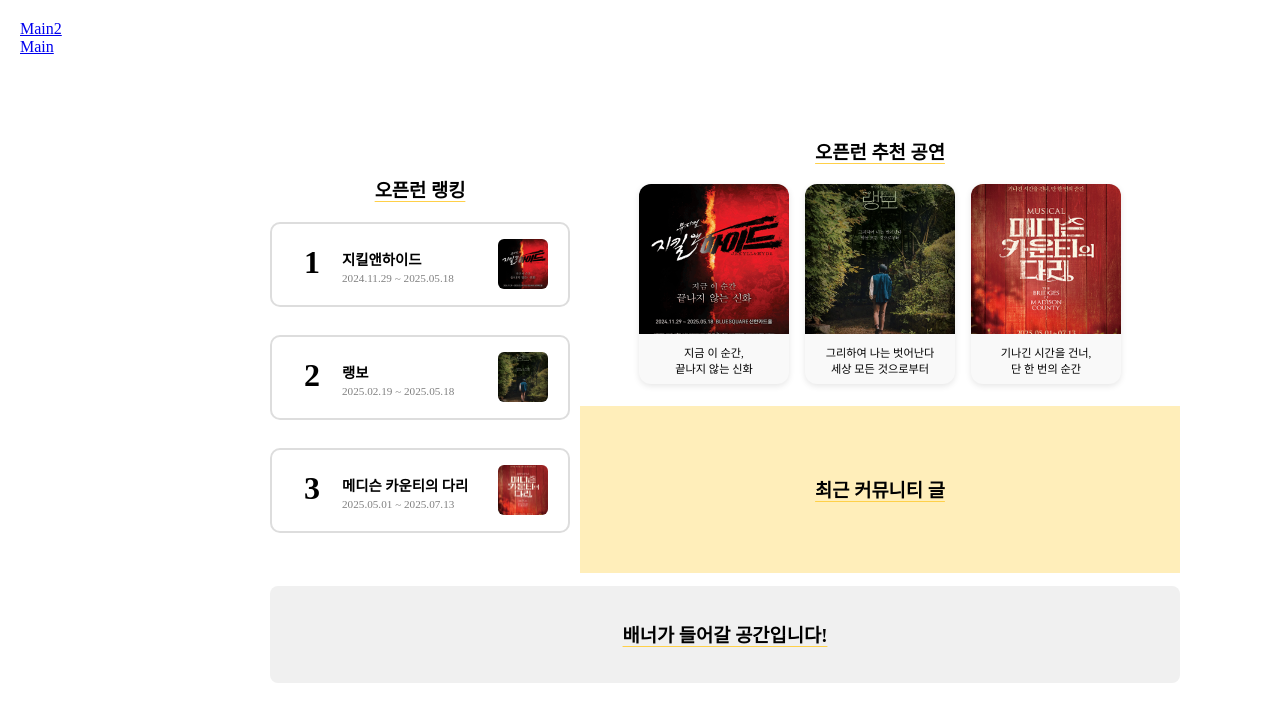
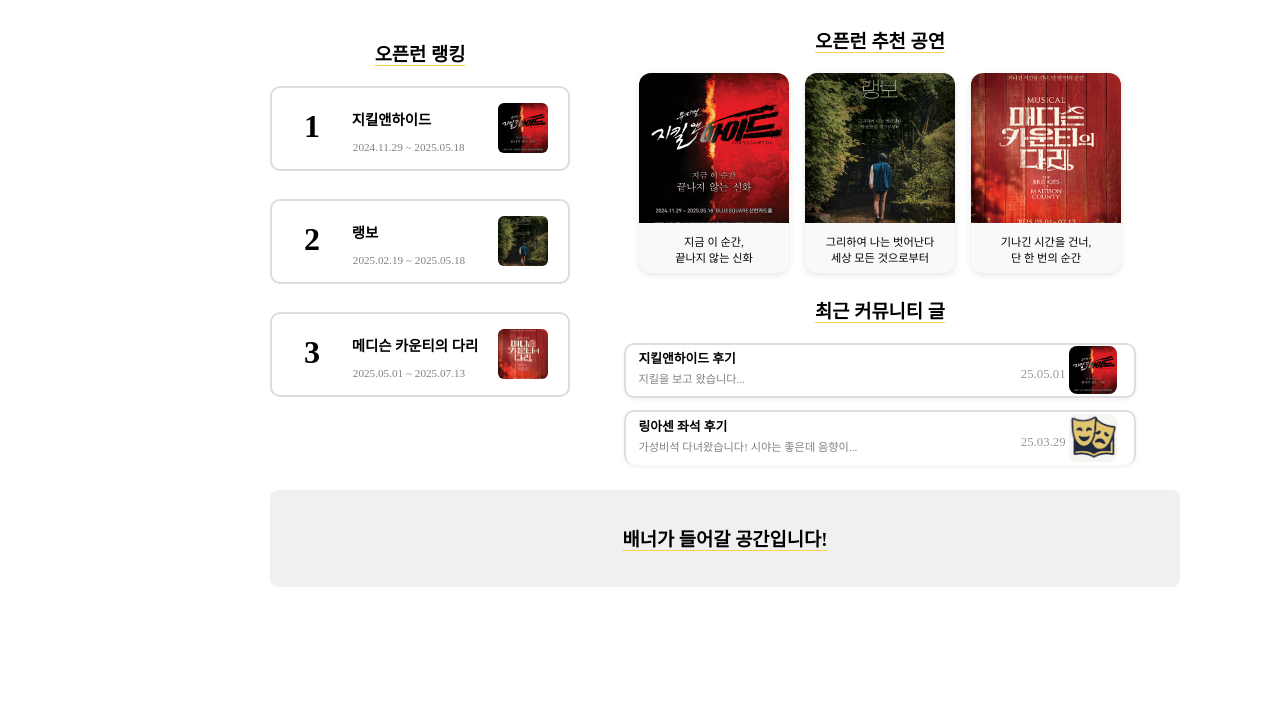
Before and after one commit to SsssYeon/Openrun_Project, a React (Create React App) app in the folder Frontend/openrun/: page /main2 in a window 1280 px wide. Shown: the top 722 px of the page. Built offline with nearby package versions, Linux system fonts and the light colour scheme.

Commit message:
Fix-main

```diff
--- a/Frontend/openrun/src/App.js
+++ b/Frontend/openrun/src/App.js
@@ -10,6 +10,9 @@ import Findpwresult from "./pages/findpwresult";
 import Findidresult from "./pages/findidresult";
 import Main from "./pages/main";
 import Main2 from "./pages/main2";
+import Home from "./pages/home";
+
+
 // import Counter from"./pages/counter";
 // import Input from"./pages/input";
 // import Input2 from"./pages/input2";
@@ -18,11 +21,13 @@ import Main2 from "./pages/main2";
 function App() {
   return (
     <div className="App">
-      <nav><Link to="/main2">Main2</Link> </nav>
-      <nav><Link to="/main">Main</Link> </nav>
+      {/* <nav><Link to="/main2">Main2</Link> </nav>
+      <nav><Link to="/main">Main</Link> </nav> */}
+
+
 
       <Routes>
-        <Route path="/" element={<Login />} />
+        <Route path="/" element={<Home />} />
         <Route path="/login" element={<Login />}/>
         <Route path="/nav" element={<Nav />} />
         <Route path="/userjoin" element={<Userjoin />} />
--- a/Frontend/openrun/src/components/nav.css
+++ b/Frontend/openrun/src/components/nav.css
@@ -1,19 +1,21 @@
 /* src/components/Nav.css */
 
 .navbar {
+  position: fixed;
   display: flex;
   justify-content: space-between;
   align-items: center;
   padding: 14px 40px;
   background-color: #ffffff;
-  border-bottom: 1px solid #eaeaea;
-  position: sticky;
   top: 0;
+  left: 0;
+  right: 0;
   z-index: 1000;
+  height: 80px;
 }
 
 .nav-logo {
-  height: 50px;
+  height: 30px;
   cursor: pointer;
 }
 
--- a/Frontend/openrun/src/components/nav.js
+++ b/Frontend/openrun/src/components/nav.js
@@ -2,7 +2,7 @@
 import React from "react";
 import { NavLink } from "react-router-dom";
 import "./nav.css";
-import logo from "../components/logo.png";
+import logo from "../components/logo3.png";
 
 const Nav = () => {
   return (
@@ -22,7 +22,7 @@ const Nav = () => {
           </div>
         </div>
         <NavLink to="/community" className="nav-item">커뮤니티</NavLink>
-        <NavLink to="/mypage" className="nav-item">마이페이지</NavLink> {/* 로그인 시 마이페이지로, 로그인하지 않은 상태일 시 로그인 페이지로 */}
+        <NavLink to="/login" className="nav-item">마이페이지</NavLink> {/* 로그인 시 마이페이지로, 로그인하지 않은 상태일 시 로그인 페이지로 */}
       </div>
     </nav>
   );
--- a/Frontend/openrun/src/css/login.css
+++ b/Frontend/openrun/src/css/login.css
@@ -18,7 +18,7 @@ div h5 {
     position: absolute;
     top: 50%;
     left: 50%;
-    transform: translate(-50%, -45%);
+    transform: translate(-50%, 20%);
 }
 
 h1#login_title {
--- a/Frontend/openrun/src/css/main.css
+++ b/Frontend/openrun/src/css/main.css
@@ -2,7 +2,7 @@
   display: flex;
   flex-direction: column;
   align-items: center;
-  /* margin-top: 170px; */
+
 }
 
 .logo {
--- a/Frontend/openrun/src/css/main2.css
+++ b/Frontend/openrun/src/css/main2.css
@@ -8,9 +8,9 @@ body {
 .layout {
   display: grid;
   grid-template-columns: 300px 600px;
-  grid-template-rows: 280px 170px 100px;
-  height: 100%;
-  padding: 60px 250px; /* 바깥쪽 여백 */
+  grid-template-rows: 250px 200px 100px;
+  height: 90%;
+  padding: 0px 250px; /* 바깥쪽 여백 */
   gap: 10px;
   box-sizing: border-box;
   flex-direction: column;
@@ -26,9 +26,10 @@ body {
 .left {
   grid-row: 1 / 3; /* 위아래 두 행 모두 차지 */
   background-color: white;
-  padding: 40px;
+
   display: flex;
   flex-direction: column;
+
 }
 
 .right-top {
@@ -38,8 +39,11 @@ body {
 }
 
 .right-bottom {
-  background-color: #ffeeba;
+  background-color: white;
   padding: 16px;
+  flex-direction: column;
+
+
 }
 
 .banner {
@@ -91,11 +95,6 @@ body {
   flex-direction: column;
 }
 
-.ranking-section h2 {
-  font-size: 1.5em;
-  margin-bottom: 15px;
-}
-
 .ranking-item {
   display: flex;
   align-items: center;
@@ -116,7 +115,7 @@ body {
 
 .ranking-info {
   flex: 1;
-  margin-left: 10px;
+  margin-left: 5%;
   margin-top: 10px;
 }
 
@@ -124,6 +123,7 @@ body {
   font-size: 0.9em;
   font-weight: bold;
   text-align: left;
+  margin-left: 7px;
 }
 
 .ranking-info .date {
@@ -145,11 +145,6 @@ body {
   padding: 20px;
 }
 
-.recommend-section h2 {
-  font-size: 1.5em;
-  margin-bottom: 15px;
-}
-
 .recommend-list {
   display: flex;
   gap: 16px;
@@ -164,6 +159,7 @@ body {
   overflow: hidden;
   box-shadow: 0 2px 6px rgba(0, 0, 0, 0.1);
   text-align: center;
+
 }
 
 .recommend-card img {
@@ -175,9 +171,66 @@ body {
 .card-text {
   padding: 6px;
   font-size: 0.7em;
+
 }
 
 .card-text .title {
   font-size: 0.95em;
   color: #333;
 }
+
+/*right bottom 내용, 최근 커뮤니티 글*/
+
+.community-list {
+  width: 90%;
+}
+
+.community-item {
+  display: flex;
+  align-items: center;
+  border: 2px solid #ddd;
+  border-radius: 10px;
+
+  border-radius: 10px;
+  padding: 12px;
+  margin-bottom: 12px; /* 다음 항목과 간격 */
+  box-shadow: 0 2px 4px rgba(0,0,0,0.05); /* 약간의 그림자 */
+  height: 55px;
+}
+
+.community-item:last-child {
+  border-bottom: none;
+}
+
+.thumb {
+  width: 48px;
+  height: 48px;
+  border-radius: 8px;
+  object-fit: cover;
+  margin-right: 5px;
+}
+
+.content {
+  flex-grow: 1;
+  text-align: left;
+
+}
+
+.title {
+  font-weight: bold;
+  font-size: 0.8em;
+}
+
+.subtext {
+  font-size: 0.7em;
+  color: gray;
+}
+
+.date {
+  font-size: 0.8em;
+  color: #999;
+  white-space: nowrap;
+  margin-left: 8px;
+  margin-right: 3px;
+  margin-top: 12px;
+}
--- a/Frontend/openrun/src/css/userjoin.css
+++ b/Frontend/openrun/src/css/userjoin.css
@@ -21,7 +21,7 @@ form {
     position: absolute;
     top: 50%;
     left: 50%;
-    transform: translate(-50%, -30%);
+    transform: translate(-50%, 10%);
     border-radius: 20px;
     padding: 20px;
     background-color: #ffffff;
--- /dev/null
+++ b/Frontend/openrun/src/pages/home.js
@@ -0,0 +1,30 @@
+import React from 'react';
+import ReactFullpage from '@fullpage/react-fullpage';
+import Main from './main.js';
+import Main2 from './main2.js';
+
+
+const Home = () => (
+<ReactFullpage
+      licenseKey={'YOUR_LICENSE_KEY'}  // (필요시) 라이센스 키 입력
+      scrollingSpeed={700}  // 섹션 간 스크롤 속도 (밀리초 단위)
+      navigation={true}  // 네비게이션 추가 (섹션 번호 표시)
+      sectionsColor={['#f0f0f0', '#ffffff']}  // 각 섹션 배경색 설정
+      anchors={['first', 'second']}  // 각 섹션에 대한 앵커 설정
+      render={() => (
+        <div>
+          {/* 첫 번째 섹션 (Main 컴포넌트) */}
+          <div className="section">
+            <Main />
+          </div>
+
+          {/* 두 번째 섹션 (Main2 컴포넌트) */}
+          <div className="section">
+            <Main2 />
+          </div>
+        </div>
+      )}
+    />
+);
+
+export default Home;
--- a/Frontend/openrun/src/pages/main2.js
+++ b/Frontend/openrun/src/pages/main2.js
@@ -1,31 +1,15 @@
-import React, { useEffect, useState } from "react";
+import React from "react";
 import "../css/main2.css"; // CSS 파일 연결
 import poster1 from "../components/poster1.jpg";
 import poster2 from "../components/poster2.jpg";
 import poster3 from "../components/poster3.jpg";
-// import rankData from "../mocks/rank.json";
+import logo2 from "../components/logo2.png";
 
 const Main2 = () => {
-  // const [showList, setShowList] = useState([]);
-
-  // useEffect(() => {
-  //   // mockData.json 데이터를 상태에 설정
-  //   setShowList(rankData);
-  // }, []);
-
   return (
     <div className="layout">
       <div className="left">
         <h3 id="title">오픈런 랭킹</h3>
-        {/* <ul>
-        {showList.map((show) => (
-            <li key={show.id}>
-              <img src={show.posterUrl} alt={show.title} />
-              <p>{show.rank}위</p>
-              <h4>{show.title}</h4>
-            </li>
-          ))}
-        </ul> */}
         <div class="ranking section">
           <div class="ranking-item">
             <div class="rank-num">1</div>
@@ -56,6 +40,9 @@ const Main2 = () => {
         </div>
       </div>
 
+
+
+
         <div className="right-top">
           <h3 id="title">오픈런 추천 공연</h3>
 
@@ -72,15 +59,19 @@ const Main2 = () => {
             <div class="recommend-card">
               <img src={poster2} alt="랭보 포스터" />
               <div class="card-text">
-              <div class="catchphrase">그리하여 나는 벗어난다
-                <br></br>세상 모든 것으로부터</div>
+                <div class="catchphrase">
+                  그리하여 나는 벗어난다
+                  <br></br>세상 모든 것으로부터
+                </div>
               </div>
             </div>
 
             <div class="recommend-card">
               <img src={poster3} alt="매디슨 포스터" />
               <div class="card-text">
-              <div class="catchphrase">기나긴 시간을 건너,<br></br> 단 한 번의 순간</div>
+                <div class="catchphrase">
+                  기나긴 시간을 건너,<br></br> 단 한 번의 순간
+                </div>
               </div>
             </div>
           </div>
@@ -88,6 +79,28 @@ const Main2 = () => {
 
         <div className="right-bottom">
           <h3 id="title">최근 커뮤니티 글</h3>
+
+          <div class="community-list">
+            <div class="community-item">
+              <div class="content">
+                <div class="title">지킬앤하이드 후기</div>
+                <div class="subtext">지킬을 보고 왔습니다...</div>
+              </div>
+              <div class="date">25.05.01</div>
+              <img src={poster1} alt="썸네일" class="thumb" />
+            </div>
+
+            <div class="community-item">
+              <div class="content">
+                <div class="title">링아센 좌석 후기</div>
+                <div class="subtext">
+                  가성비석 다녀왔습니다! 시야는 좋은데 음향이...
+                </div>
+              </div>
+              <div class="date">25.03.29</div>
+              <img src={logo2} alt="썸네일" class="thumb" />
+            </div>
+          </div>
         </div>
 
       <div className="banner">
```
Also changed, not shown: Frontend/openrun/src/pages/main.js (+7 -51 lines), Frontend/openrun/src/components/logo2.png (added), Frontend/openrun/src/components/logo3.png (added). Lines whose indentation alone changed are shown as unchanged.
